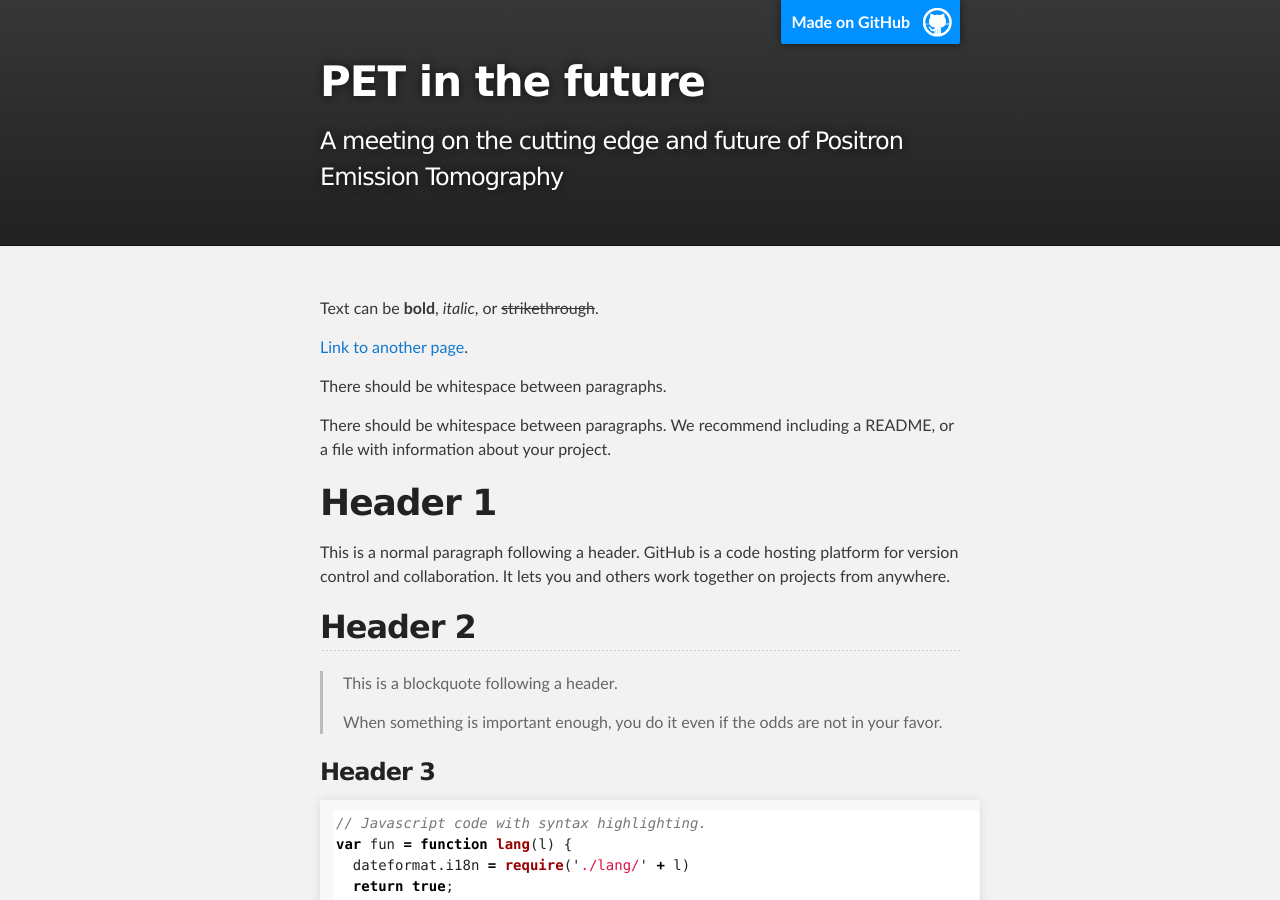
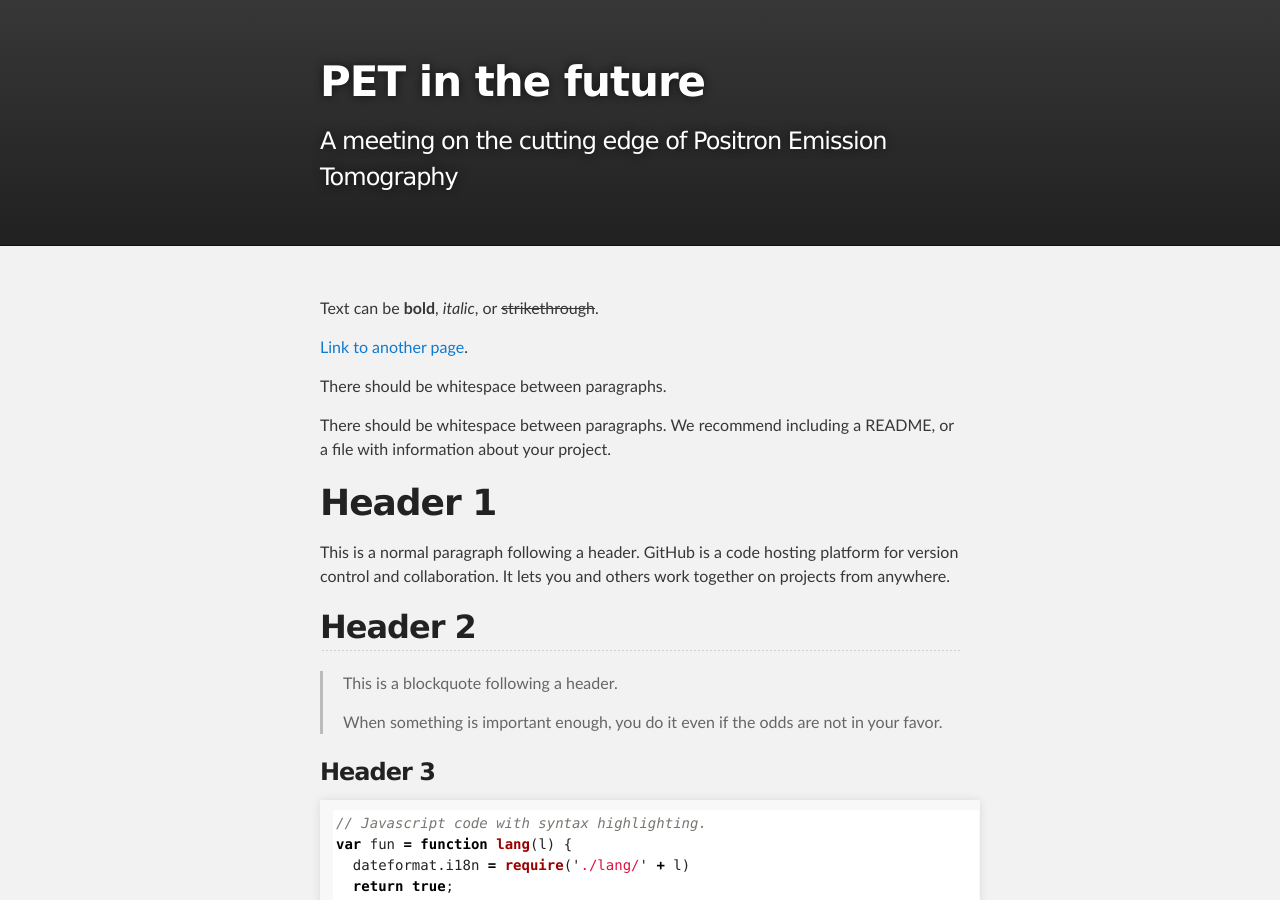
Before and after one commit to gsmith23/gsmith23.github.io, a Jekyll site: the page built from index.md, in a window 1280 px wide and 900 px high. Built offline with Jekyll 4.4.1, drawn with Linux system fonts in a browser that asks for light colours.

Commit message:
Changed title and description

```diff
--- a/_config.yml
+++ b/_config.yml
@@ -1,5 +1,5 @@
 title: PET in the future
-description: A meeting on the cutting edge and future of Positron Emission Tomography
+description: A meeting on the cutting edge of Positron Emission Tomography
 show_downloads: false
-google_analytics:
+google_analytics: false
 theme: jekyll-theme-slate
--- a/_layouts/default.html
+++ b/_layouts/default.html
@@ -17,7 +17,7 @@
     <!-- HEADER -->
     <div id="header_wrap" class="outer">
         <header class="inner">
-          <a id="forkme_banner" href="{{ site.github.repository_url }}">Made on GitHub</a>
+          <!--a id="forkme_banner" href="{{ site.github.repository_url }}">Made on GitHub</a-->
 
           <h1 id="project_title">{{ site.title | default: site.github.repository_name }}</h1>
           <h2 id="project_tagline">{{ site.description | default: site.github.project_tagline }}</h2>
```
